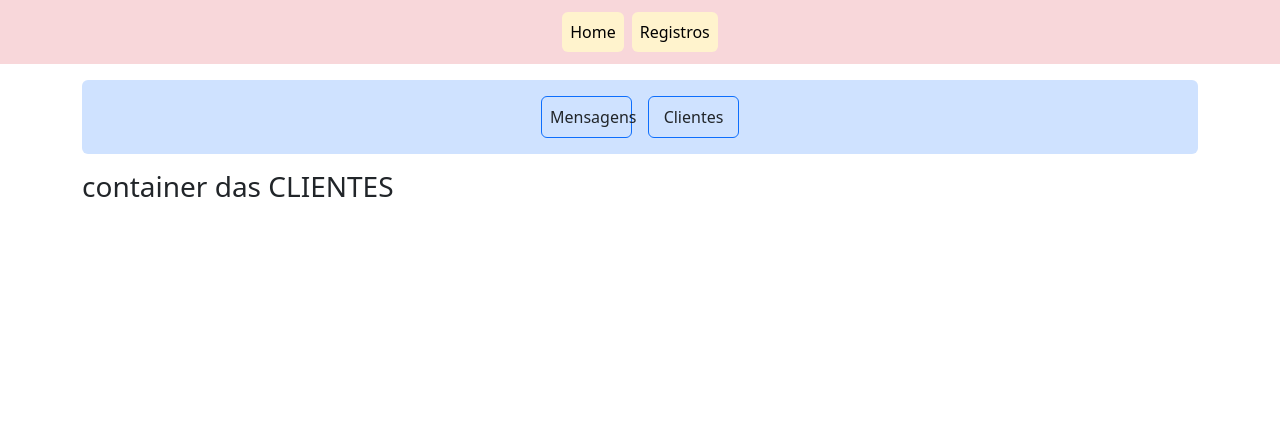
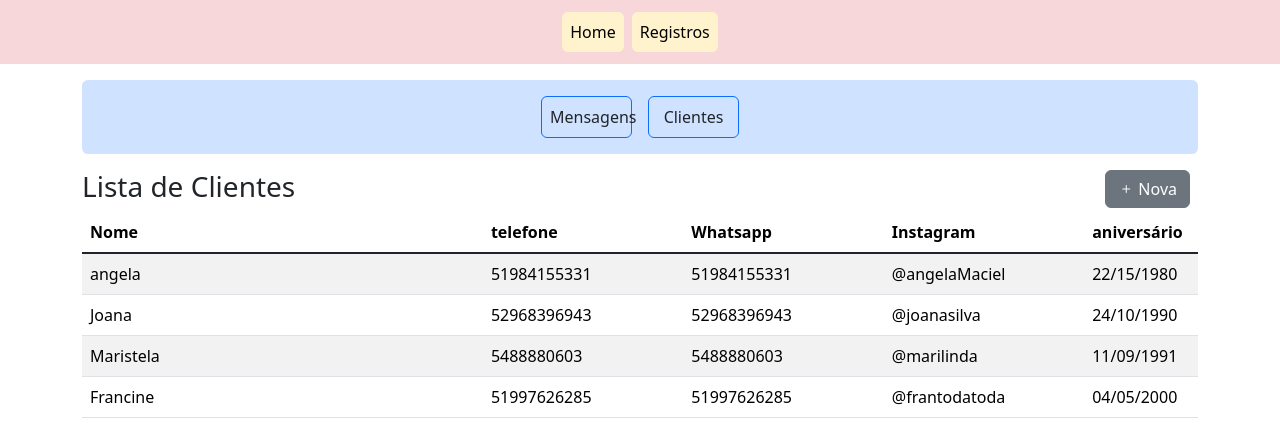
Before and after one commit to eliezeromaciel/angela-react, a React (Create React App) app: page /registros/clientes in a window 1280 px wide. Shown: the top 442 px of the page. Built offline with nearby package versions, Linux system fonts and the light colour scheme.

Commit message:
renderizacao de lista clientes, com mock

```diff
--- /dev/null
+++ b/src/pages/Clientes/clientes.js
@@ -0,0 +1,19 @@
+// import api from './api'
+
+// const getClientes = async () => {
+//   const resp = await api.get('/departamentos')
+//   return resp
+// }
+
+const getClientes = () => {
+  const resp = [
+    { nome:'angela', telefone: 51984155331, whats: 51984155331, insta: '@angelaMaciel', dn: '22/15/1980' },
+    { nome:'Joana', telefone: 52968396943, whats: 52968396943, insta: '@joanasilva', dn: '24/10/1990' },
+    { nome:'Maristela', telefone: 5488880603, whats: 5488880603, insta: '@marilinda', dn: '11/09/1991' },
+    { nome:'Francine', telefone: 51997626285, whats: 51997626285, insta: '@frantodatoda', dn: '04/05/2000' },
+
+  ]
+  return resp
+}
+
+export default getClientes
--- a/src/pages/Clientes/index.js
+++ b/src/pages/Clientes/index.js
@@ -1,10 +1,77 @@
-import React from 'react'
+import React, { useEffect, useState }from 'react'
+import getClientes from './clientes'
+import { Link } from 'react-router-dom'
 
 const Clientes = () => {
+
+  const [clientes, setClientes] = useState ('')
+
+
+  const loadClientes = async () => {
+    try {
+      const result = await getClientes ()
+      setClientes(result)     // NAO ESQUECER DO PONTO DATA.      result.DATA
+    } catch (err) {
+      console.log(`Erro na API ==> ${err}`)
+    }
+  }
+
+
+  useEffect ( () => {
+    if (clientes === '') {
+      loadClientes()
+    }
+  }, [clientes] )
+
+
   return (
-    <h3>
-            container das CLIENTES
-    </h3>
+    <>
+
+      <div className='row'>
+        <div className='col-9'>
+          <h3>  Lista de Clientes  </h3>
+        </div>
+        <div className='col-3 text-end'>
+          <Link
+            to='/registros/clientes/new'
+            className='btn btn-secondary  mx-2 '
+          >
+            <i className="bi bi-plus"></i> Nova
+          </Link>
+        </div>
+      </div>
+
+      <table className='table table-striped '>
+        <thead>
+          <tr>
+            <th className='col-4'>Nome</th>
+            <th className='col-2 '>telefone</th>
+            <th className='col-2'>Whatsapp</th>
+            <th className='col-2'>Instagram</th>
+            <th className='col-1'>aniversário</th>
+          </tr>
+        </thead>
+        <tbody className='table-group-divider align-middle'>
+          { clientes !== '' && clientes.map ( (cl) => {
+            return (
+              <tr key={cl.nome}>
+                <td>{cl.nome}</td>
+                <td>{cl.telefone}</td>
+                <td>{cl.whats}</td>
+                <td>{cl.insta}</td>
+                <td>{cl.dn}</td>
+              </tr>
+            )
+          })}
+
+        </tbody>
+      </table>
+
+
+
+
+
+    </>
   )
 }
 
--- /dev/null
+++ b/src/services/api.js
@@ -0,0 +1,9 @@
+import axios from 'axios'
+
+const baseURL = 'http://localhost:3033'
+
+const api = axios.create({
+  baseURL
+})
+
+export default api
```
